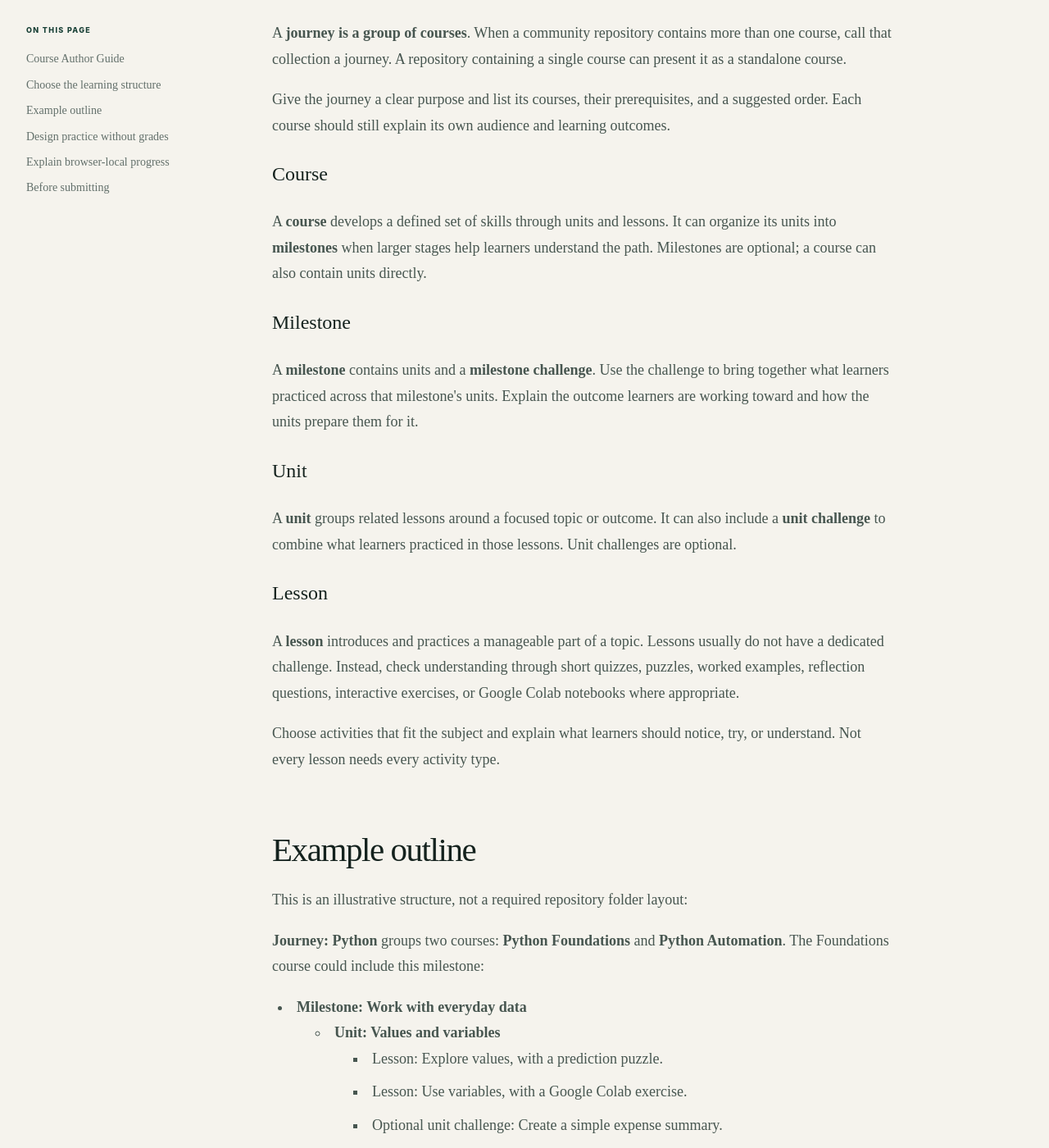
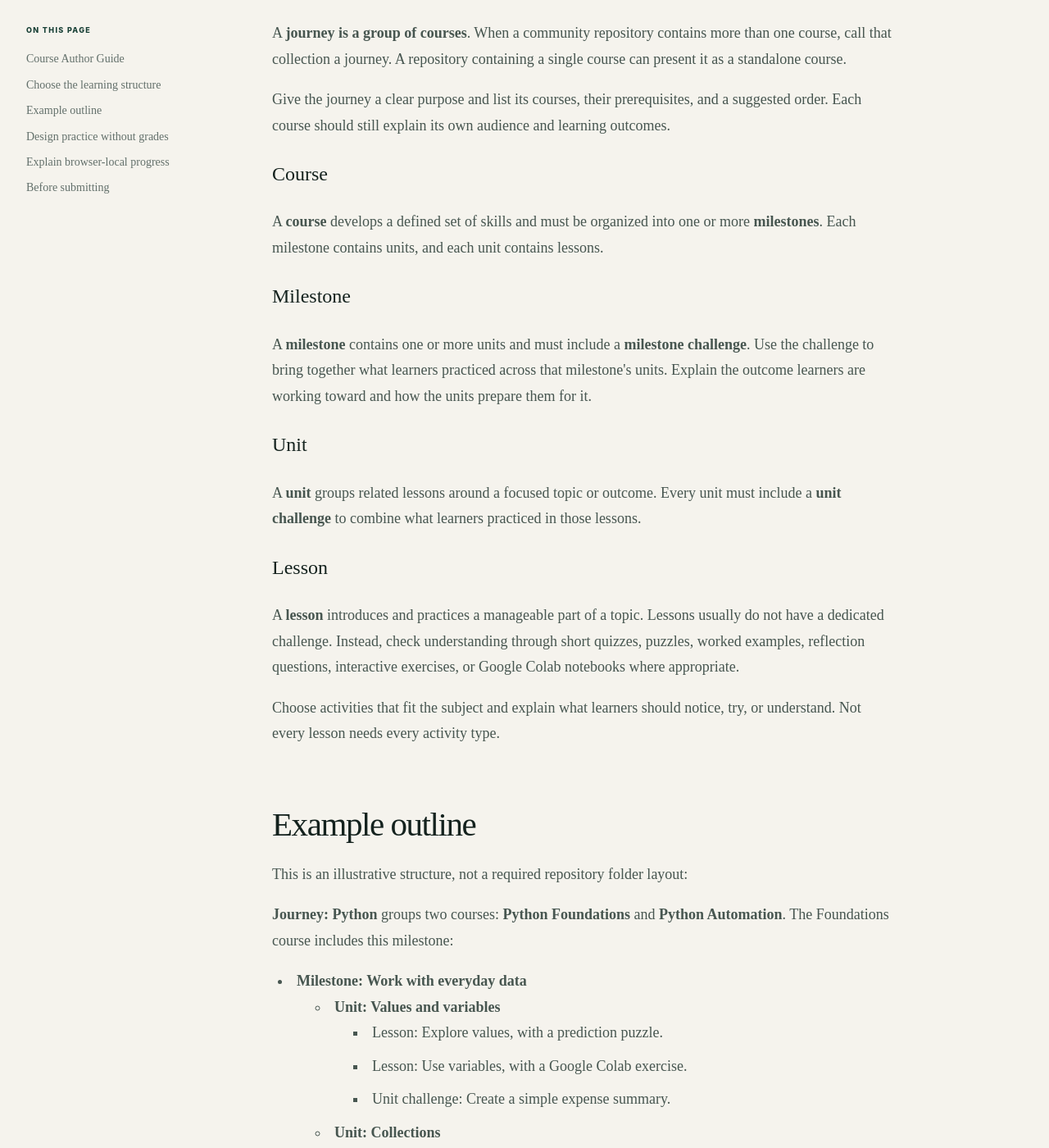
Before and after one commit to freecampus/freecampus.github.io, an MkDocs documentation site: the page built from docs/course-author-guide.md, in a window 1280 px wide and 1400 px high, scrolled down 847 px. Shown: the whole window at 82% size. Built offline with MkDocs 1.6.1, drawn with Linux system fonts in a browser that asks for light colours; some of the changed text lies outside the part shown.

Commit message:
docs: require milestones and challenges in community courses

```diff
--- a/docs/course-author-guide.md
+++ b/docs/course-author-guide.md
@@ -16,15 +16,15 @@ Give the journey a clear purpose and list its courses, their prerequisites, and
 
 ### Course
 
-A **course** develops a defined set of skills through units and lessons. It can organize its units into **milestones** when larger stages help learners understand the path. Milestones are optional; a course can also contain units directly.
+A **course** develops a defined set of skills and must be organized into one or more **milestones**. Each milestone contains units, and each unit contains lessons.
 
 ### Milestone
 
-A **milestone** contains units and a **milestone challenge**. Use the challenge to bring together what learners practiced across that milestone's units. Explain the outcome learners are working toward and how the units prepare them for it.
+A **milestone** contains one or more units and must include a **milestone challenge**. Use the challenge to bring together what learners practiced across that milestone's units. Explain the outcome learners are working toward and how the units prepare them for it.
 
 ### Unit
 
-A **unit** groups related lessons around a focused topic or outcome. It can also include a **unit challenge** to combine what learners practiced in those lessons. Unit challenges are optional.
+A **unit** groups related lessons around a focused topic or outcome. Every unit must include a **unit challenge** to combine what learners practiced in those lessons.
 
 ### Lesson
 
@@ -36,25 +36,28 @@ Choose activities that fit the subject and explain what learners should notice,
 
 This is an illustrative structure, not a required repository folder layout:
 
-**Journey: Python** groups two courses: **Python Foundations** and **Python Automation**. The Foundations course could include this milestone:
+**Journey: Python** groups two courses: **Python Foundations** and **Python Automation**. The Foundations course includes this milestone:
 
 - **Milestone: Work with everyday data**
     - **Unit: Values and variables**
         - Lesson: Explore values, with a prediction puzzle.
         - Lesson: Use variables, with a Google Colab exercise.
-        - Optional unit challenge: Create a simple expense summary.
+        - Unit challenge: Create a simple expense summary.
     - **Unit: Collections**
         - Lesson: Work with lists, with short understanding checks.
         - Lesson: Use dictionaries, with guided practice.
+        - Unit challenge: Organize a small inventory using lists and dictionaries.
     - **Milestone challenge:** Combine variables and collections to summarize a small dataset.
 
-The Automation course has its own units and lessons, with milestones where useful.
+The Automation course follows the same required structure: milestones with milestone challenges, and units with lessons and unit challenges.
 
 Follow the repository's existing file conventions. Discuss structural changes with maintainers before reorganizing published content or changing lesson URLs.
 
 ## Design practice without grades
 
 **Community courses are not graded.** Lesson activities, unit challenges, and milestone challenges help learners practice and check their own understanding; they are not graded examinations.
+
+Milestone and unit challenges are required parts of the course structure and remain ungraded.
 
 For each activity or challenge:
 
@@ -80,7 +83,8 @@ These progress and grading rules describe Community Courses. The separate App ha
 ## Before submitting
 
 - Explain the audience, prerequisites, learning outcomes, and suggested learning order.
-- Use journey, course, milestone, unit, and lesson consistently. Include a milestone challenge wherever you introduce a milestone.
+- Use journey, course, milestone, unit, and lesson consistently. Organize every course into milestones and include a milestone challenge in each milestone.
+- Include lessons and a unit challenge in every unit.
 - Check that activities have useful feedback and that code, notebook links, and supporting files work.
 - State the ungraded nature of the course and the limits of browser-local progress.
 - Preserve required licenses and contributor credit, and follow the repository's review and build instructions.
```
